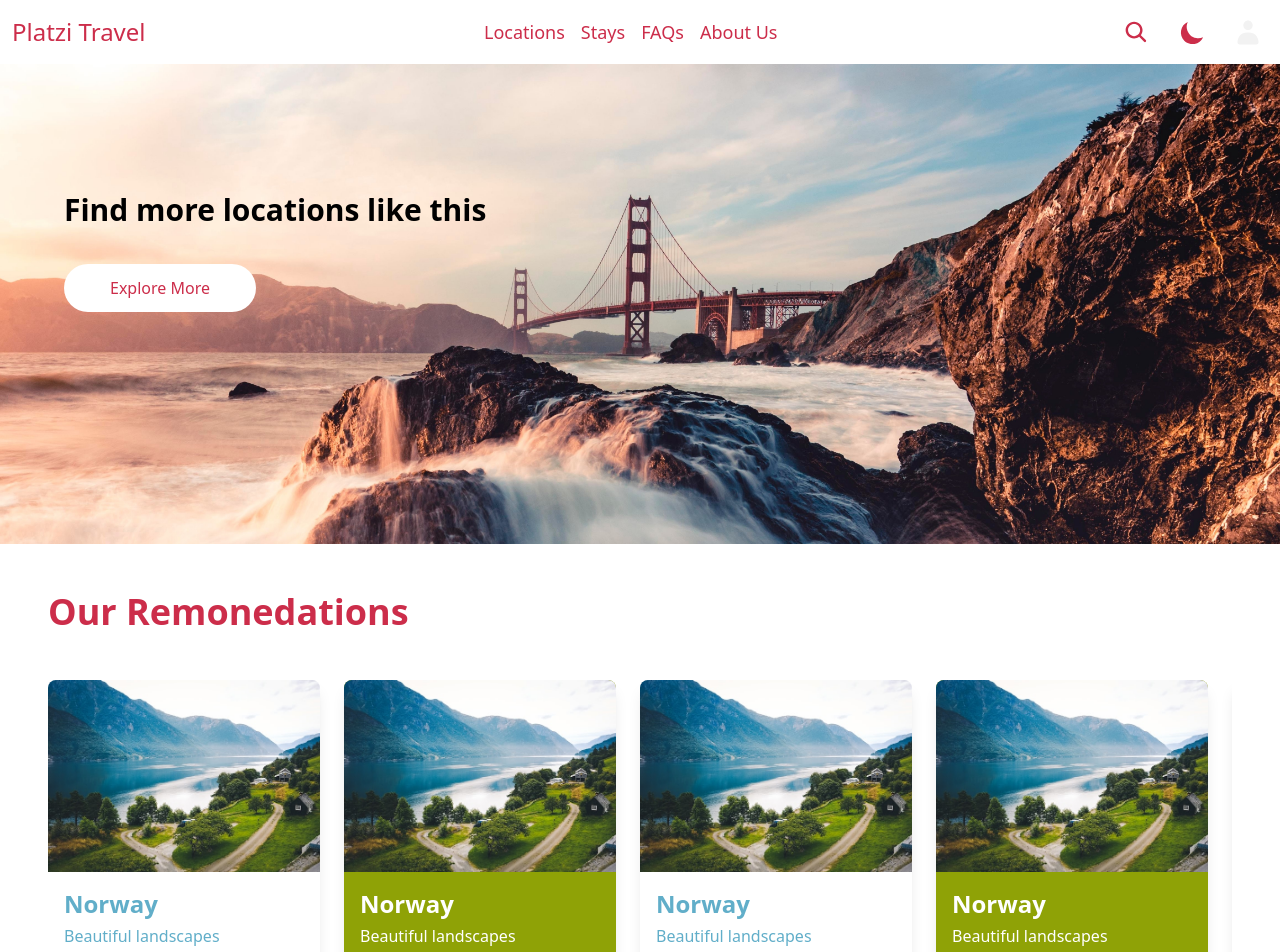
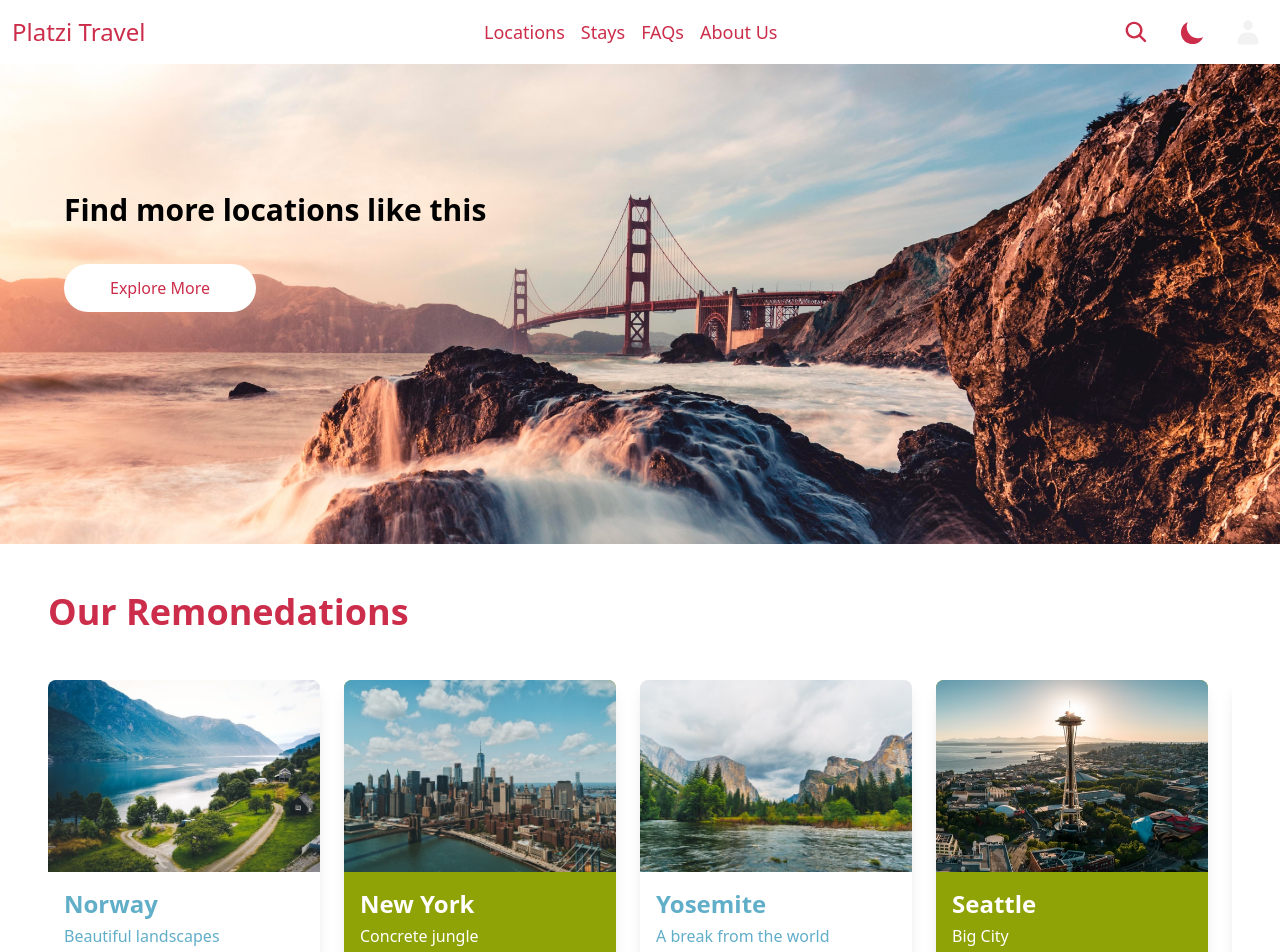
Before and after one commit to nestorrig/PLATZI-Tailwind-Basico, a React (Vite) app: page / in a window 1280 px wide. Shown: the top 952 px of the page. Built offline with nearby package versions, Linux system fonts and the light colour scheme.

Commit message:
fix: copys

```diff
--- a/src/components/ScrollCards.jsx
+++ b/src/components/ScrollCards.jsx
@@ -13,34 +13,24 @@ function ScrollCards() {
                     description="Beautiful landscapes"
                 />
                 <ScrollCard
-                    image="bg-norway"
-                    title="Norway"
-                    description="Beautiful landscapes"
+                    image="bg-newyork"
+                    title="New York"
+                    description="Concrete jungle"
                 />
                 <ScrollCard
-                    image="bg-norway"
-                    title="Norway"
-                    description="Beautiful landscapes"
+                    image="bg-yosemite"
+                    title="Yosemite"
+                    description="A break from the world"
                 />
                 <ScrollCard
-                    image="bg-norway"
-                    title="Norway"
-                    description="Beautiful landscapes"
+                    image="bg-seattle"
+                    title="Seattle"
+                    description="Big City"
                 />
                 <ScrollCard
-                    image="bg-norway"
-                    title="Norway"
-                    description="Beautiful landscapes"
-                />
-                <ScrollCard
-                    image="bg-norway"
-                    title="Norway"
-                    description="Beautiful landscapes"
-                />
-                <ScrollCard
-                    image="bg-norway"
-                    title="Norway"
-                    description="Beautiful landscapes"
+                    image="bg-switzerland"
+                    title="Switzerland"
+                    description="Big City"
                 />
             </div>
         </>
--- a/tailwind.config.js
+++ b/tailwind.config.js
@@ -12,7 +12,7 @@ export default {
         'yosemite': "url('/imgs/yosemite.jpg')",
         'LA': "url('/imgs/LA.jpg')",
         'seattle': "url('/imgs/seattle.jpg')",
-        'new_york': "url('/imgs/new_york.jpg')",
+        'newyork': "url('/imgs/new_york.jpg')",
         'norway': "url('/imgs/norway.jpg')",
         'sydney': "url('/imgs/sydney.jpg')",
         'miami': "url('/imgs/miami.jpg')",
```
